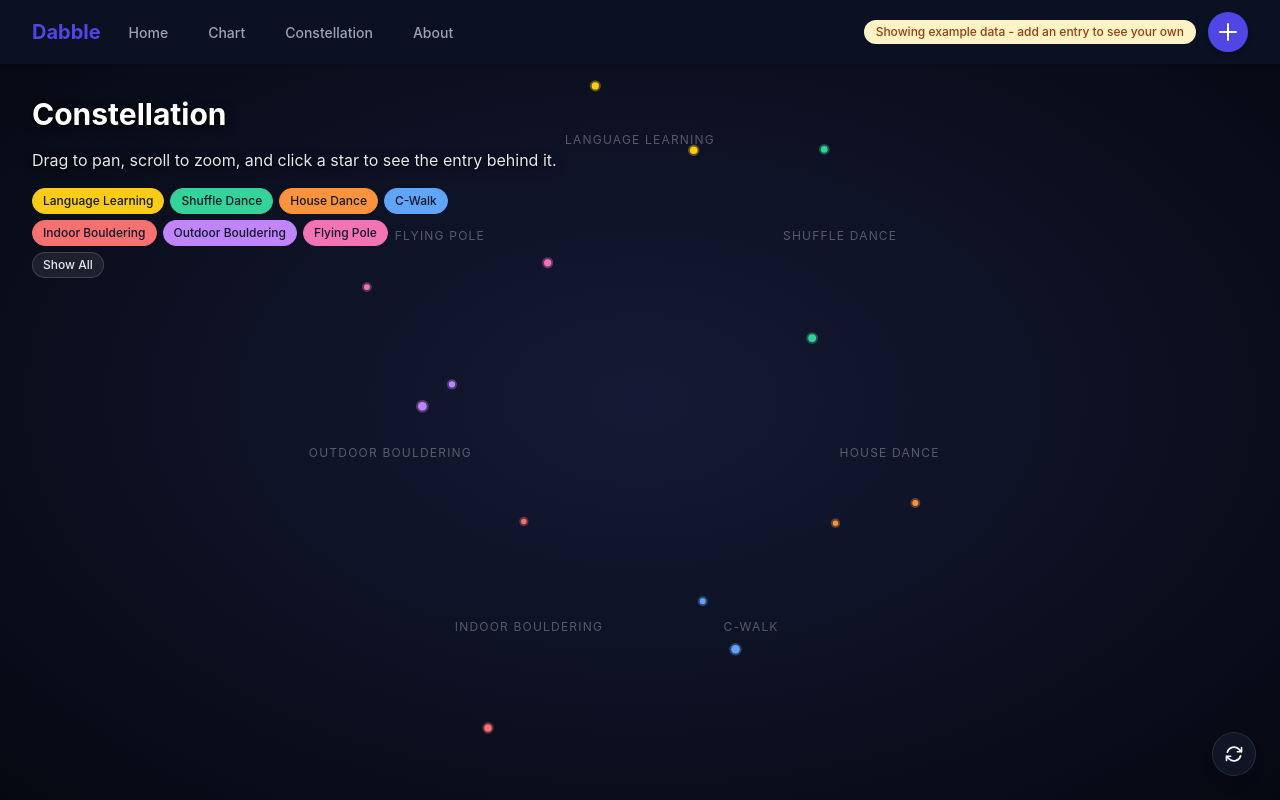
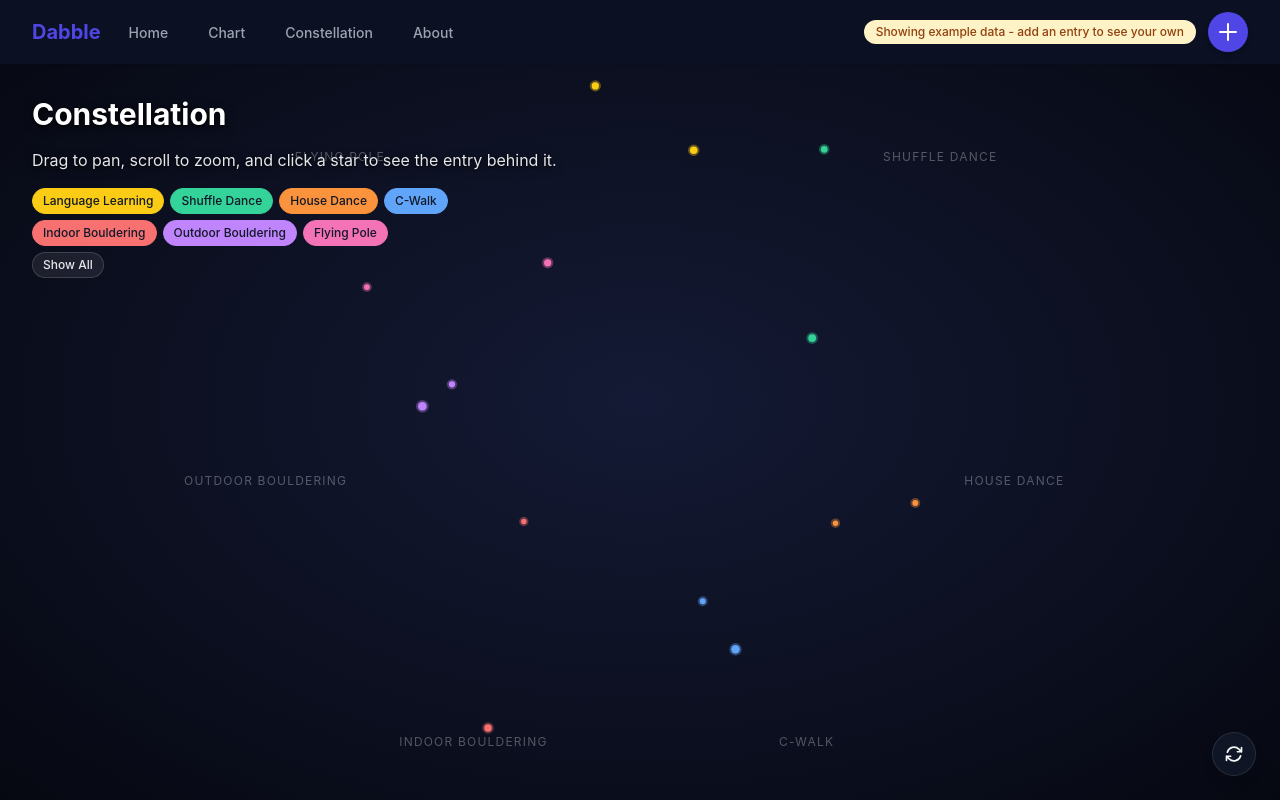
Before and after one commit to davidhle/dabble, a React (Vite) app: page /constellation in a window 1280 px wide. Built offline with nearby package versions, Linux system fonts and the light colour scheme.

Commit message:
Revert to single-level category clustering, keep domain field for future use

```diff
--- a/src/components/StarMap.tsx
+++ b/src/components/StarMap.tsx
@@ -73,9 +73,12 @@
  *   1. Give each category a fixed "center point" by placing it on a
  *      circle (an orbit) around the middle of the canvas, one evenly
  *      spaced angular sector per category (360° / number of categories).
- *      This is `categoryCenters` below - it only depends on canvas size,
- *      not on the entries themselves, so a category's region of the sky
- *      stays put even as entries are added/removed.
+ *      This is `categoryCenters` below - it only depends on canvas size
+ *      and the category list, not on the entries themselves, so a
+ *      category's region of the sky stays put even as entries are
+ *      added/removed. (Category also carries an optional `domain` field -
+ *      see types/Category.ts - but it isn't used for positioning here; see
+ *      the NOTE ON `domain` comment above `categoryCenters` below.)
  *   2. For each entry, look up its category's center and offset it by a
  *      small random (but *deterministic*) polar-coordinate jitter: a
  *      random angle (0-360°) and a random radius within the cluster's
@@ -196,6 +199,16 @@ interface StarMapProps {
 
 /** Opacity applied to a star whose category is filtered out. */
 const FILTERED_OUT_OPACITY = 0.15;
+
+/**
+ * Extra clearance (px, in world/SVG units - unaffected by zoom scale)
+ * between where a category's stars can reach (`clusterRadius`, see the
+ * `stars` useMemo) and where its label sits. Added on top of
+ * `clusterRadius` rather than used as a fixed label position, so the label
+ * always clears the *outer edge* of the star jitter disc, not just its
+ * center - see LABEL POSITIONING below.
+ */
+const LABEL_CLEARANCE = 16;
 
 /**
  * Neutral, bright highlight color for the "opened star" ring/glow.
@@ -489,12 +502,50 @@ export default function StarMap({
       .call(zoomBehavior.transform, d3.zoomIdentity);
   }, [resetViewSignal]);
 
+  // ─── Star jitter radius ───
+  // How far an individual entry can land from its category's center point
+  // (see `randomPointInDisc` below) - hoisted out of the `stars` useMemo so
+  // the label-avoidance logic (see `categoryCenters` below) can size its
+  // padding off the *same* radius stars actually scatter within, instead
+  // of a second, potentially-inconsistent guess at how big a cluster gets.
+  const clusterRadius = useMemo(
+    () => Math.min(size.width, size.height) * 0.14,
+    [size]
+  );
+
   // ─── Category centers (the "constellation anchors") ───
+  //
+  // Each category gets its own fixed center point, independent of every
+  // other category, spread evenly around an orbit of the canvas center -
+  // one evenly spaced angular sector per category (360° / number of
+  // categories). `categoryCenters` only depends on canvas size and the
+  // category list, not on the entries themselves, so a category's region
+  // of the sky stays put even as entries are added/removed.
+  //
+  // NOTE ON `domain`: Category carries an optional `domain` field (see
+  // types/Category.ts) that is deliberately NOT used here. An earlier
+  // version of this computation grouped categories sharing a `domain` into
+  // their own sub-cluster (a domain-level "macro" position with each
+  // category sub-positioned around it), but that made a category's spot in
+  // the sky depend on which other categories happened to share its domain
+  // - reverted back to this simpler one-center-per-category layout, which
+  // keeps every category's cluster equally distinct regardless of domain.
+  // `domain` stays on the data model for a possible future feature -
+  // letting a user manually drag/reposition a domain's or category's
+  // region of the sky - it's just not read by the automatic layout below.
   const categoryCenters = useMemo(() => {
     const { width, height } = size;
     // Keyed by string (rather than ActivityType) since Entry.activityType
     // is now a plain string referencing a dynamic category id/name.
-    const centers = {} as Record<string, { x: number; y: number }>;
+    // `angle` is stashed alongside each center so label placement (see the
+    // LABEL POSITIONING render logic below) can push a label further out
+    // along the same direction the category was placed in, rather than
+    // guessing a fixed direction that might run straight into a sibling
+    // category's cluster.
+    const centers = {} as Record<
+      string,
+      { x: number; y: number; angle: number }
+    >;
     if (width === 0 || height === 0) return centers;
 
     const centerX = width / 2;
@@ -503,6 +554,7 @@ export default function StarMap({
     // center. Scaled to the smaller dimension so it fits any aspect ratio.
     const orbitRadius = Math.min(width, height) * 0.32;
     const categoryCount = categories.length;
+    if (categoryCount === 0) return centers;
 
     categories.forEach((category, index) => {
       // Evenly spaced angular sectors around the circle, one per category.
@@ -510,6 +562,7 @@ export default function StarMap({
       centers[category.id] = {
         x: centerX + Math.cos(angle) * orbitRadius,
         y: centerY + Math.sin(angle) * orbitRadius,
+        angle,
       };
     });
 
@@ -523,8 +576,6 @@ export default function StarMap({
   const stars = useMemo(() => {
     const { width, height } = size;
     if (width === 0 || height === 0) return [];
-
-    const clusterRadius = Math.min(width, height) * 0.14;
 
     return entries.map(entry => {
       const center = categoryCenters[entry.activityType] ?? {
@@ -545,7 +596,7 @@ export default function StarMap({
         color: getActivityColor(entry.activityType),
       };
     });
-  }, [entries, categoryCenters, size]);
+  }, [entries, categoryCenters, size, clusterRadius]);
 
   const isReady = size.width > 0 && size.height > 0;
 
@@ -611,15 +662,39 @@ export default function StarMap({
          * together (cluster labels + stars) lives inside it.
          */}
         <g ref={zoomLayerRef}>
+          {/*
+           * ────────────────────────────────────────────────────────────
+           * LABEL POSITIONING: OUTSIDE THE CLUSTER, NOT AT ITS CENTER
+           * ────────────────────────────────────────────────────────────
+           * A category's stars are jittered up to `clusterRadius` away
+           * from `center` (see the `stars` useMemo above) - so a label
+           * drawn AT `center`, like the old single-point version did, sits
+           * in the densest part of that disc and gets buried under stars
+           * as entries are added. Instead, each label is pushed out along
+           * `center.angle` - the same direction categoryCenters placed
+           * this category in relative to the canvas center - by
+           * `clusterRadius + LABEL_CLEARANCE`. That guarantees the label
+           * always lands just outside the star disc's outer edge, with a
+           * fixed minimum gap to the nearest possible star, regardless of
+           * how many entries that category ends up with (the jitter disc's
+           * radius is fixed; only its density grows). Pushing along each
+           * category's own placement angle (rather than a single fixed
+           * direction, e.g. always "up") also naturally fans sibling
+           * labels apart from one another, the same way it fans their star
+           * clusters apart.
+           */}
           {isReady &&
             categories.map(category => {
               const center = categoryCenters[category.id];
               if (!center) return null;
+              const labelDistance = clusterRadius + LABEL_CLEARANCE;
+              const labelX = center.x + Math.cos(center.angle) * labelDistance;
+              const labelY = center.y + Math.sin(center.angle) * labelDistance;
               return (
                 <text
                   key={category.id}
-                  x={center.x}
-                  y={center.y}
+                  x={labelX}
+                  y={labelY}
                   textAnchor="middle"
                   className="pointer-events-none select-none fill-white/30 text-xs uppercase tracking-widest"
                 >
--- a/src/types/Category.ts
+++ b/src/types/Category.ts
@@ -23,11 +23,21 @@
  * - name: human-readable label shown in the UI.
  * - color: hex color used to tint stars, panels, and legends for entries
  *   in this category.
+ * - domain: optional broader grouping (e.g. 'Movement', 'Climbing').
+ *   StarMap does NOT currently use this for automatic positioning - each
+ *   category gets its own independent center point on the constellation
+ *   canvas regardless of domain (a domain-based clustering layout was
+ *   tried and reverted). The field is kept in the data model for a
+ *   possible future feature letting a user manually drag/reposition a
+ *   domain's or category's region of the sky. Deliberately separate from
+ *   `color`, which is assigned independently per category (see
+ *   utils/categories.ts) and has no notion of domain at all.
  */
 export interface Category {
   id: string;
   name: string;
   color: string;
+  domain?: string;
 }
 
 /**
@@ -59,11 +69,11 @@ export interface Category {
  * to keep it broad forever.
  */
 export const DEFAULT_CATEGORIES: Category[] = [
-  { id: 'LanguageLearning', name: 'Language Learning', color: '#facc15' }, // gold
-  { id: 'ShuffleDance', name: 'Shuffle Dance', color: '#34d399' }, // emerald
-  { id: 'HouseDance', name: 'House Dance', color: '#fb923c' }, // orange
-  { id: 'CWalk', name: 'C-Walk', color: '#60a5fa' }, // blue
-  { id: 'IndoorBouldering', name: 'Indoor Bouldering', color: '#f87171' }, // red
-  { id: 'OutdoorBouldering', name: 'Outdoor Bouldering', color: '#c084fc' }, // purple
-  { id: 'FlyingPole', name: 'Flying Pole', color: '#f472b6' }, // pink (formerly Dance's color)
+  { id: 'LanguageLearning', name: 'Language Learning', color: '#facc15', domain: 'Language' }, // gold
+  { id: 'ShuffleDance', name: 'Shuffle Dance', color: '#34d399', domain: 'Movement' }, // emerald
+  { id: 'HouseDance', name: 'House Dance', color: '#fb923c', domain: 'Movement' }, // orange
+  { id: 'CWalk', name: 'C-Walk', color: '#60a5fa', domain: 'Movement' }, // blue
+  { id: 'IndoorBouldering', name: 'Indoor Bouldering', color: '#f87171', domain: 'Climbing' }, // red
+  { id: 'OutdoorBouldering', name: 'Outdoor Bouldering', color: '#c084fc', domain: 'Climbing' }, // purple
+  { id: 'FlyingPole', name: 'Flying Pole', color: '#f472b6', domain: 'Movement' }, // pink (formerly Dance's color)
 ];
```
